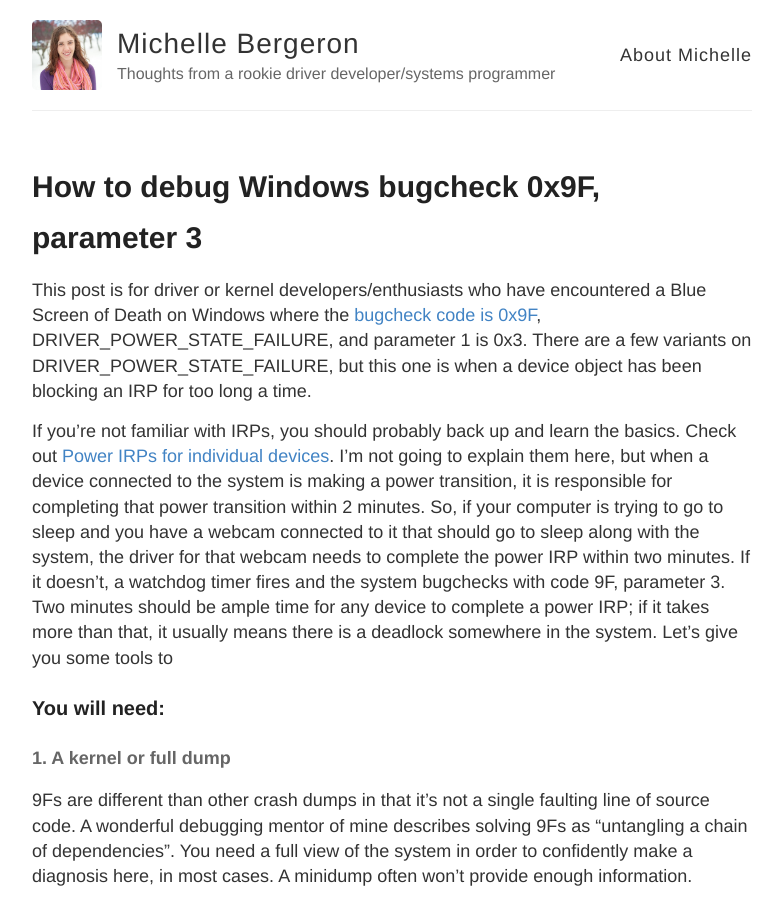
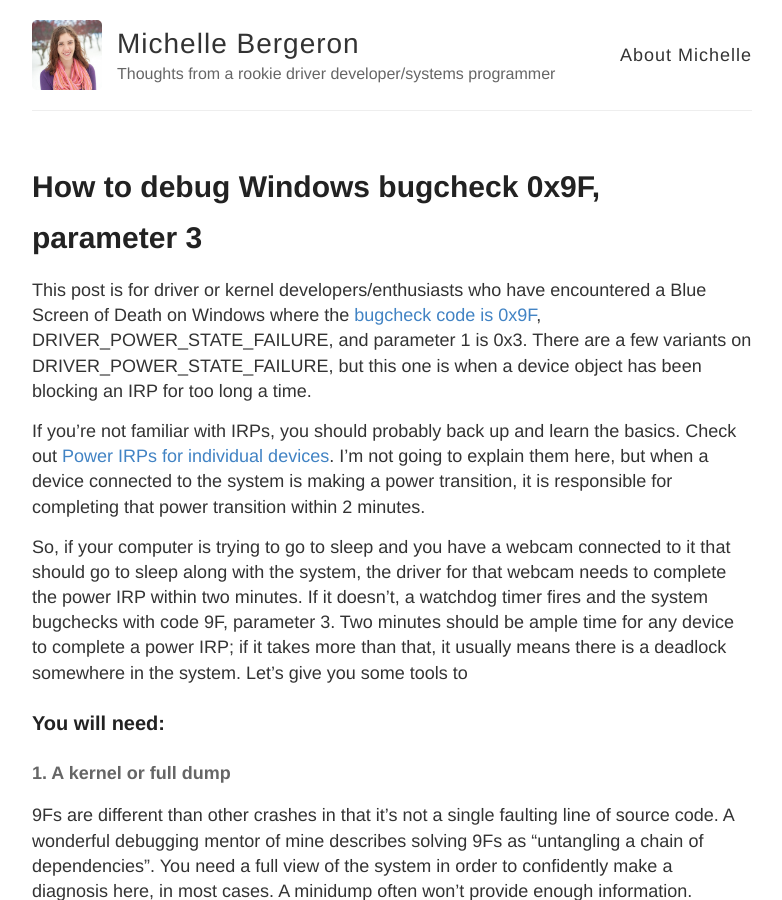
Before and after one commit to mrb113/mrb113.github.io, a Jekyll site: the page built from _posts/2016-6-10-How-To-Solve-Bugcheck-9F-3.md, in a window 1280 px wide and 900 px high. Shown: the whole window, without its empty margins (248-1030 px from the left). Built offline with Jekyll 4.4.1, drawn with Linux system fonts in a browser that asks for light colours; comment, search, counter and statistics services are not loaded.

Commit message:
make it better

```diff
--- a/_posts/2016-6-10-How-To-Solve-Bugcheck-9F-3.md
+++ b/_posts/2016-6-10-How-To-Solve-Bugcheck-9F-3.md
@@ -4,12 +4,14 @@ title: How to debug Windows bugcheck 0x9F, parameter 3
 ---
 This post is for driver or kernel developers/enthusiasts who have encountered a Blue Screen of Death on Windows where the [bugcheck code is 0x9F](https://msdn.microsoft.com/en-us/library/windows/hardware/ff559329(v=vs.85).aspx), DRIVER_POWER_STATE_FAILURE, and parameter 1 is 0x3. There are a few variants on DRIVER_POWER_STATE_FAILURE, but this one is when a device object has been blocking an IRP for too long a time.
 
-If you're not familiar with IRPs, you should probably back up and learn the basics. Check out [Power IRPs for individual devices](https://msdn.microsoft.com/en-us/library/windows/hardware/ff559804(v=vs.85).aspx). I'm not going to explain them here, but when a device connected to the system is making a power transition, it is responsible for completing that power transition within 2 minutes. So, if your computer is trying to go to sleep and you have a webcam connected to it that should go to sleep along with the system, the driver for that webcam needs to complete the power IRP within two minutes. If it doesn't, a watchdog timer fires and the system bugchecks with code 9F, parameter 3. Two minutes should be ample time for any device to complete a power IRP; if it takes more than that, it usually means there is a deadlock somewhere in the system. Let's give you some tools to
+If you're not familiar with IRPs, you should probably back up and learn the basics. Check out [Power IRPs for individual devices](https://msdn.microsoft.com/en-us/library/windows/hardware/ff559804(v=vs.85).aspx). I'm not going to explain them here, but when a device connected to the system is making a power transition, it is responsible for completing that power transition within 2 minutes.
+
+So, if your computer is trying to go to sleep and you have a webcam connected to it that should go to sleep along with the system, the driver for that webcam needs to complete the power IRP within two minutes. If it doesn't, a watchdog timer fires and the system bugchecks with code 9F, parameter 3. Two minutes should be ample time for any device to complete a power IRP; if it takes more than that, it usually means there is a deadlock somewhere in the system. Let's give you some tools to
 
 ### You will need:
 
 #### 1. A kernel or full dump
-9Fs are different than other crash dumps in that it's not a single faulting line of source code. A wonderful debugging mentor of mine describes solving 9Fs as "untangling a chain of dependencies". You need a full view of the system in order to confidently make a diagnosis here, in most cases. A minidump often won't provide enough information.
+9Fs are different than other crashes in that it's not a single faulting line of source code. A wonderful debugging mentor of mine describes solving 9Fs as "untangling a chain of dependencies". You need a full view of the system in order to confidently make a diagnosis here, in most cases. A minidump often won't provide enough information.
 
 #### 2. WinDBG or KD set up to debug a crash dump
 I know that my readers have a wide range of technical skills - if you don't know how to use at least the basics WinDBG or KD to kernel debug, you may want to start there. See [Getting Started with Windows Debugging](https://msdn.microsoft.com/en-us/library/windows/hardware/mt219729(v=vs.85).aspx).
```
